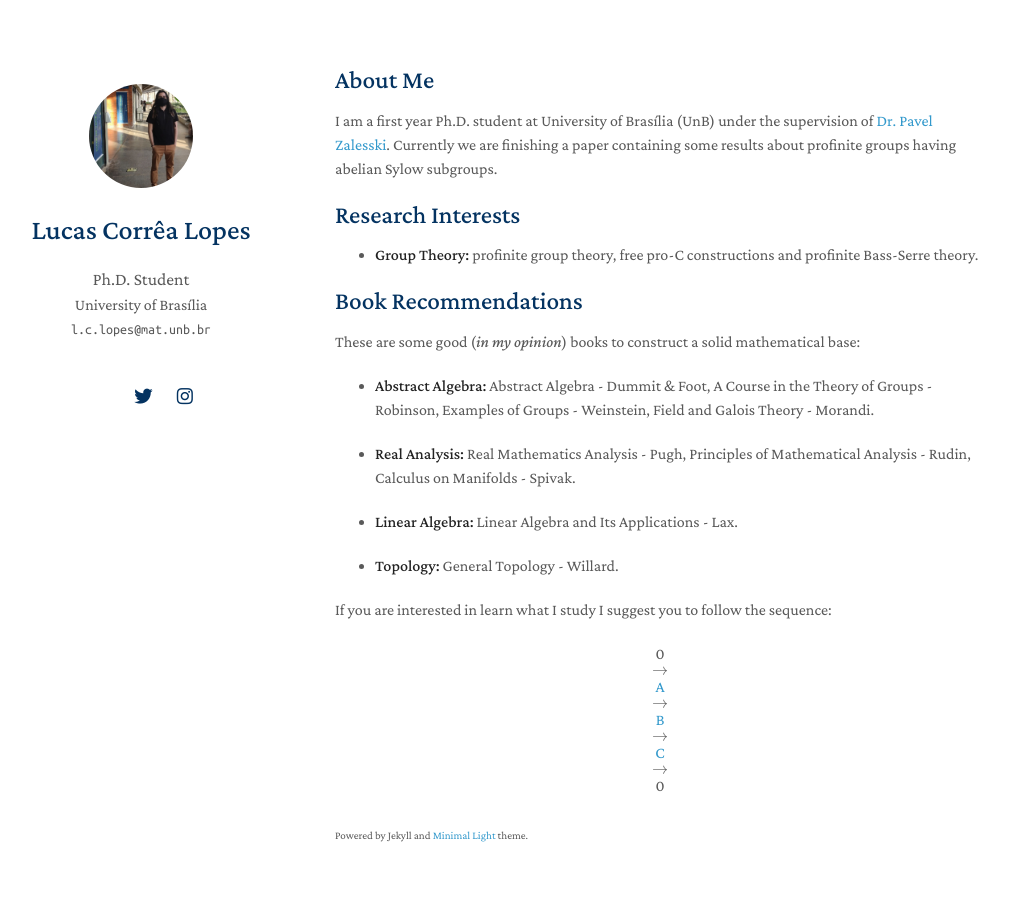
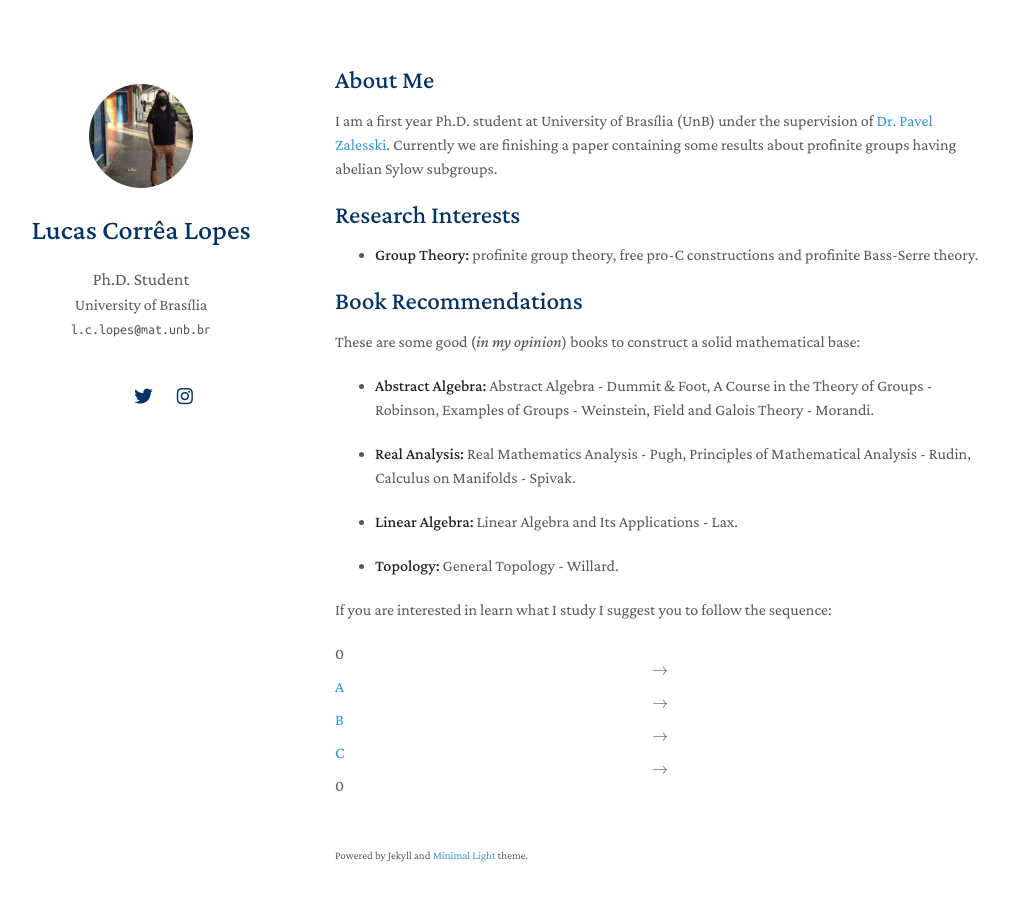
Before and after one commit to lcorrealopes/home, a Jekyll site: the page built from index.md, in a window 1280 px wide and 936 px high. Shown: the top 901 px of the window, without its empty margins (135-1144 px from the left). Built offline with Jekyll 4.4.1, drawn with Linux system fonts in a browser that asks for light colours; nearby versions of some CDN libraries; a style sheet for code colours, icons or effects is not loaded; our own code applies the rules of GitHub Pages for plain Markdown files.

Commit message:
Update index.md

```diff
--- a/index.md
+++ b/index.md
@@ -24,5 +24,4 @@
 
 If you are interested in learn what I study I suggest you to follow the sequence:
 
-<center>
-0 <math display="block" xmlns="http://www.w3.org/1998/Math/MathML"><mo>→</mo></math> <a href="https://link.springer.com/book/10.1007/978-3-642-61856-7">A</a> <math display="block" xmlns="http://www.w3.org/1998/Math/MathML"><mo>→</mo></math> <a href="https://link.springer.com/book/10.1007/978-3-642-01642-4">B</a> <math display="block" xmlns="http://www.w3.org/1998/Math/MathML"><mo>→</mo></math> <a href="https://link.springer.com/book/10.1007/978-3-319-61199-0">C</a> <math display="block" xmlns="http://www.w3.org/1998/Math/MathML"><mo>→</mo></math> 0</center>
+0 <math display="block" xmlns="http://www.w3.org/1998/Math/MathML"><mo>→</mo></math> <a href="https://link.springer.com/book/10.1007/978-3-642-61856-7">A</a> <math display="block" xmlns="http://www.w3.org/1998/Math/MathML"><mo>→</mo></math> <a href="https://link.springer.com/book/10.1007/978-3-642-01642-4">B</a> <math display="block" xmlns="http://www.w3.org/1998/Math/MathML"><mo>→</mo></math> <a href="https://link.springer.com/book/10.1007/978-3-319-61199-0">C</a> <math display="block" xmlns="http://www.w3.org/1998/Math/MathML"><mo>→</mo></math> 0
```
